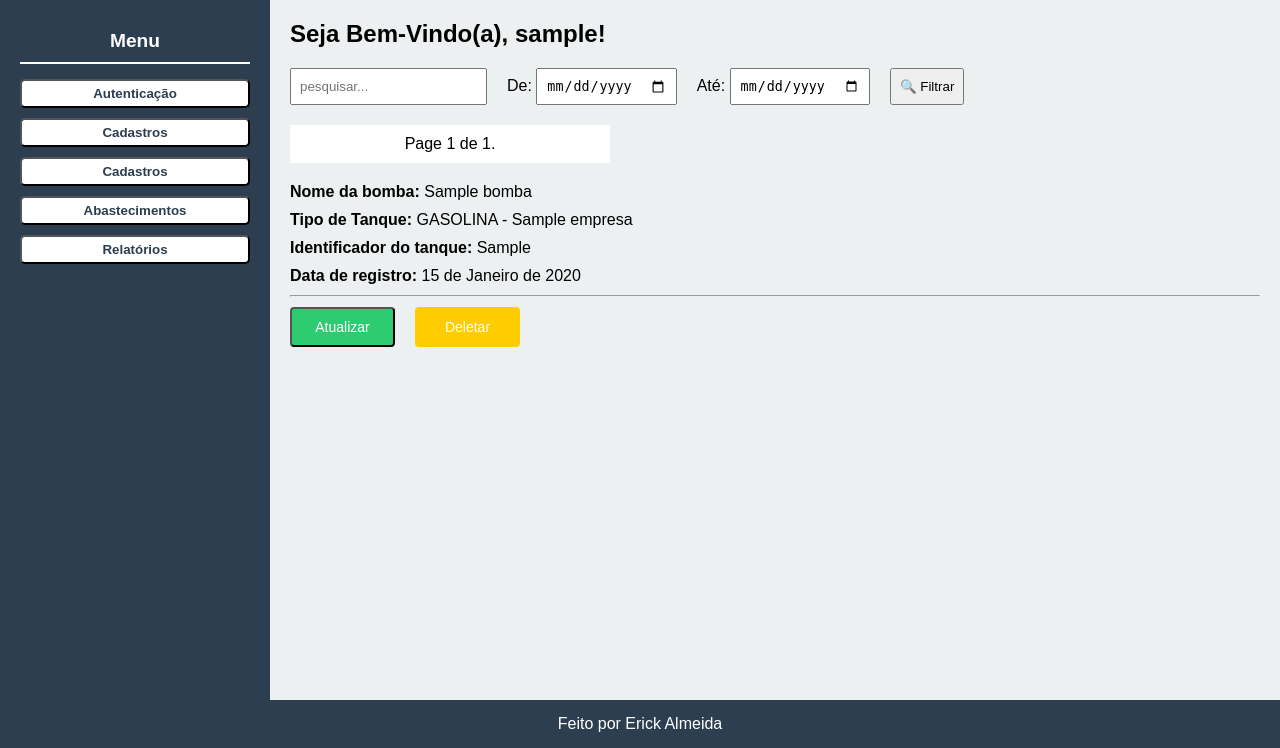
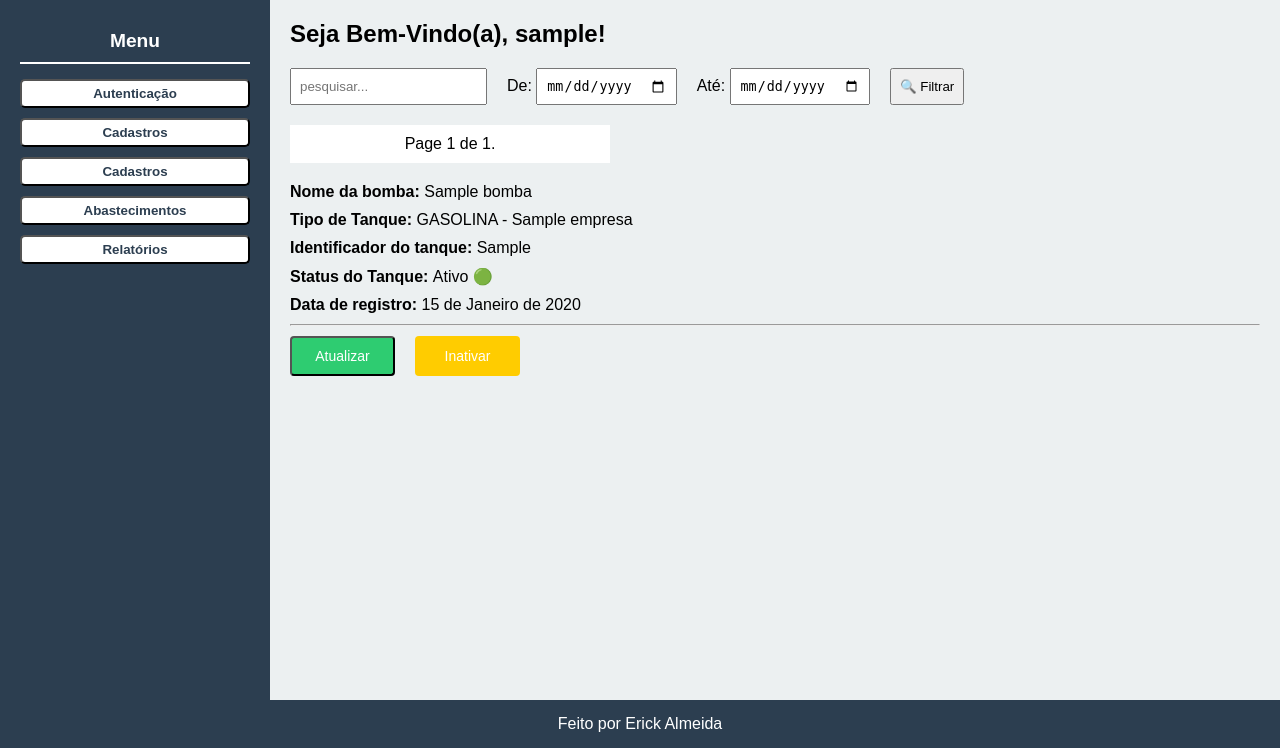
Before and after one commit to ErickIgles/teste-junior-gerenciamento-abastecimento, a Django app: page /cadastros/bombas/listar/ in a window 1280 px wide. Shown: the part 56-804 px from the top of the page. Run offline with Django 4.2, Linux system fonts and the light colour scheme; a user stored in the database is signed in; tables that the repository leaves empty hold one stand-in row (values such as "Sample post").

Commit message:
refactor: melhora listagem de bombas com status e link para inativação e utilização de boas praticas de indentação

```diff
--- a/src/cadastros/bombas/templates/bombas/lista.html
+++ b/src/cadastros/bombas/templates/bombas/lista.html
@@ -4,30 +4,74 @@
 
 {% block main %}
     <nav>
-        <form method="get" style="display: flex; margin: 20px 20px 20px 0px; flex-direction: row; gap: 20px;">
-            <input style="padding: 8px;" type="text" placeholder="pesquisar..." name="q" value="{{ request.GET.q }}">
+        <form method="get"
+        style="display: flex; margin: 20px 20px 20px 0px; flex-direction: row; gap: 20px;">
+            <input
+                style="padding: 8px;"
+                type="text"
+                placeholder="pesquisar..."
+                name="q"
+                value="{{ request.GET.q }}"
+            >
             <div>
-                <label for="data_inicio">De:</label>
-                <input style="padding: 8px;" type="date" name="data_inicio" value="{{ request.GET.data_inicio }}">
+                <label
+                    for="data_inicio"
+                >
+                    De:
+                </label>
+                <input
+                    style="padding: 8px;"
+                    type="date"
+                    name="data_inicio"
+                    value="{{ request.GET.data_inicio }}"
+                >
             </div>
             <div>
-                <label for="data_fim">Até:</label>
-                <input style="padding: 8px;" type="date" name="data_fim" value="{{ request.GET.data_fim }}">
+                <label
+                    for="data_fim"
+                >
+                    Até:
+                </label>
+                <input
+                    style="padding: 8px;"
+                    type="date"
+                    name="data_fim"
+                    value="{{ request.GET.data_fim }}"
+                >
             </div>
-            <button style="padding: 8px;" type="submit">🔍 Filtrar</button>
+            <button
+                style="padding: 8px;"
+                type="submit"
+            >
+                🔍 Filtrar
+            </button>
         </form>
 
 
-        <div style="margin: 20px 0; background-color: #ffffff; width: 320px; height: px; padding: 10px 0; text-align: center;">
+        <div
+            style="
+                margin: 20px 0;
+                background-color: #ffffff;
+                width: 320px;
+                height: px;
+                padding: 10px 0;
+                text-align: center;"
+            >
             <span>
                 {% if page_obj.has_previous %}
-                    <a style="text-decoration: none; color: #000000;
+                    <a
+                        style="
+                            text-decoration: none;
+                            color: #000000;
                             border: 2px solid rgba(34, 133, 255, 0.667);
                             padding: 3px;
                             border-radius: 4px;
                             cursor: pointer;
 
-                    " href="?page=1">&laquo; voltar</a>
+                    " href="?page=1"
+                    >
+                        &laquo; voltar
+                    </a>
                 {% endif %}
 
                 <span class="current">
@@ -35,7 +79,8 @@
                 </span>
 
                 {% if page_obj.has_next %}
-                    <a style="
+                    <a
+                        style="
                             text-decoration: none;
                             color: #000000;
                             border: 2px solid rgba(34, 133, 255, 0.667);
@@ -43,22 +88,67 @@
                             border-radius: 4px;
                             cursor: pointer;
                         "
-                    href="?page={{ page_obj.next_page_number }}">próxima</a>
+                    href="?page={{ page_obj.next_page_number }}"
+                    >
+                        próxima
+                    </a>
                 {% endif %}
             </span>
         </div>
     </nav>
     {% if bombas %}
-        {% for bomba in page_obj %}
-            <div style="display: flex; flex-direction: column; gap: 10px; margin-bottom: 40px;">
-                <p><strong>Nome da bomba: </strong> {{ bomba.nome_bomba }}</p>
-                <p><strong>Tipo de Tanque: </strong> {{ bomba.tanque.tipo_combustivel }}</p>
-                <p><strong>Identificador do tanque: </strong> {{ bomba.tanque.identificador_tanque }}</p>
-                <p><strong>Data de registro: </strong>{{ bomba.criado }}</p>
+        {% for bomba in bombas %}
+            <div
+                style="
+                    display: flex;
+                    flex-direction:
+                    column; gap: 10px;
+                    margin-bottom: 40px;"
+                >
+                <p>
+                    <strong>Nome da bomba: </strong>
+                    {{ bomba.nome_bomba }}
+                </p>
+                <p>
+                    <strong>Tipo de Tanque: </strong>
+                    {{ bomba.tanque.tipo_combustivel }}
+                </p>
+                <p>
+                    <strong>Identificador do tanque: </strong>
+                    {{ bomba.tanque.identificador_tanque }}
+                </p>
+                {% if bomba.ativo %}
+                    <p>
+                        <strong>Status do Tanque: </strong>
+                        Ativo 🟢
+                    </p>
+                {% else %}
+                    <p>
+                        <strong>Status do Tanque: </strong>
+                        Desativado 🔴
+                    </p>
+                {% endif %}
+                <p>
+                    <strong>Data de registro: </strong>
+                    {{ bomba.criado }}
+                </p>
                 <hr>
                 <div class="form__actions">
-                    <a href="{% url 'cadastros:bombas:atualizar' bomba.pk %}"><button type="button" class="form__button form__button__enviar">Atualizar</button></a>
-                    <a href="{% url 'cadastros:bombas:deletar' bomba.pk %}" class="form__button form__button__deletar">Deletar</a>
+                    <a
+                        href="{% url 'cadastros:bombas:atualizar' bomba.pk %}"
+                    >
+                        <button
+                            type="button"
+                            class="form__button form__button__enviar"
+                        >
+                            Atualizar
+                        </button>
+                    </a>
+                    <a
+                        href="{% url 'cadastros:bombas:inativar' bomba.pk %}"
+                        class="form__button form__button__deletar">
+                        Inativar
+                    </a>
                 </div>
             </div>
         {% endfor %}
```
Lines whose indentation alone changed are shown as unchanged.
